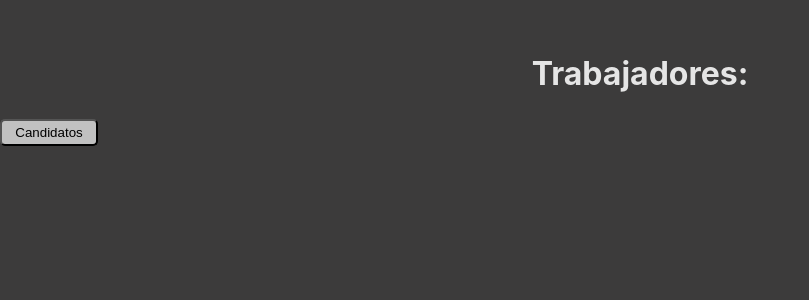
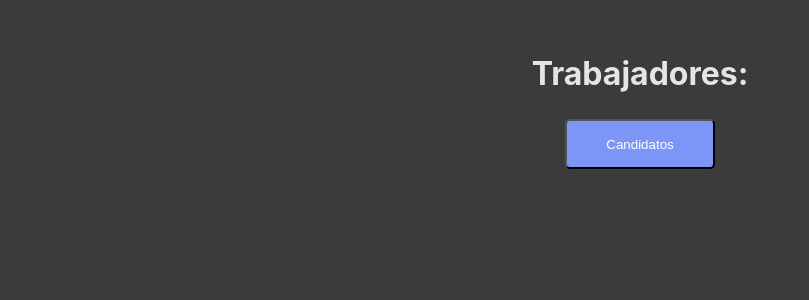
Before and after one commit to SirAllap/test---redux, a React (Vite) app: page /gestion in a window 1280 px wide. Shown: the top 300 px of the page, without its empty margins (0-809 px from the left). Built offline with nearby package versions, Linux system fonts and the light colour scheme.

Commit message:
Apply same style to the rest of the buttons

```diff
--- a/src/componentes/Gestion.jsx
+++ b/src/componentes/Gestion.jsx
@@ -33,7 +33,7 @@ const Gestion = () => {
     <>
       <h1>Trabajadores:</h1>
       <Link to='/candidatos'>
-        <button>Candidatos</button>
+        <button className='top-button'>Candidatos</button>
       </Link>
       <div className='usuarios'>
         {listaTrabajadores.map((valor, index) => (
```
